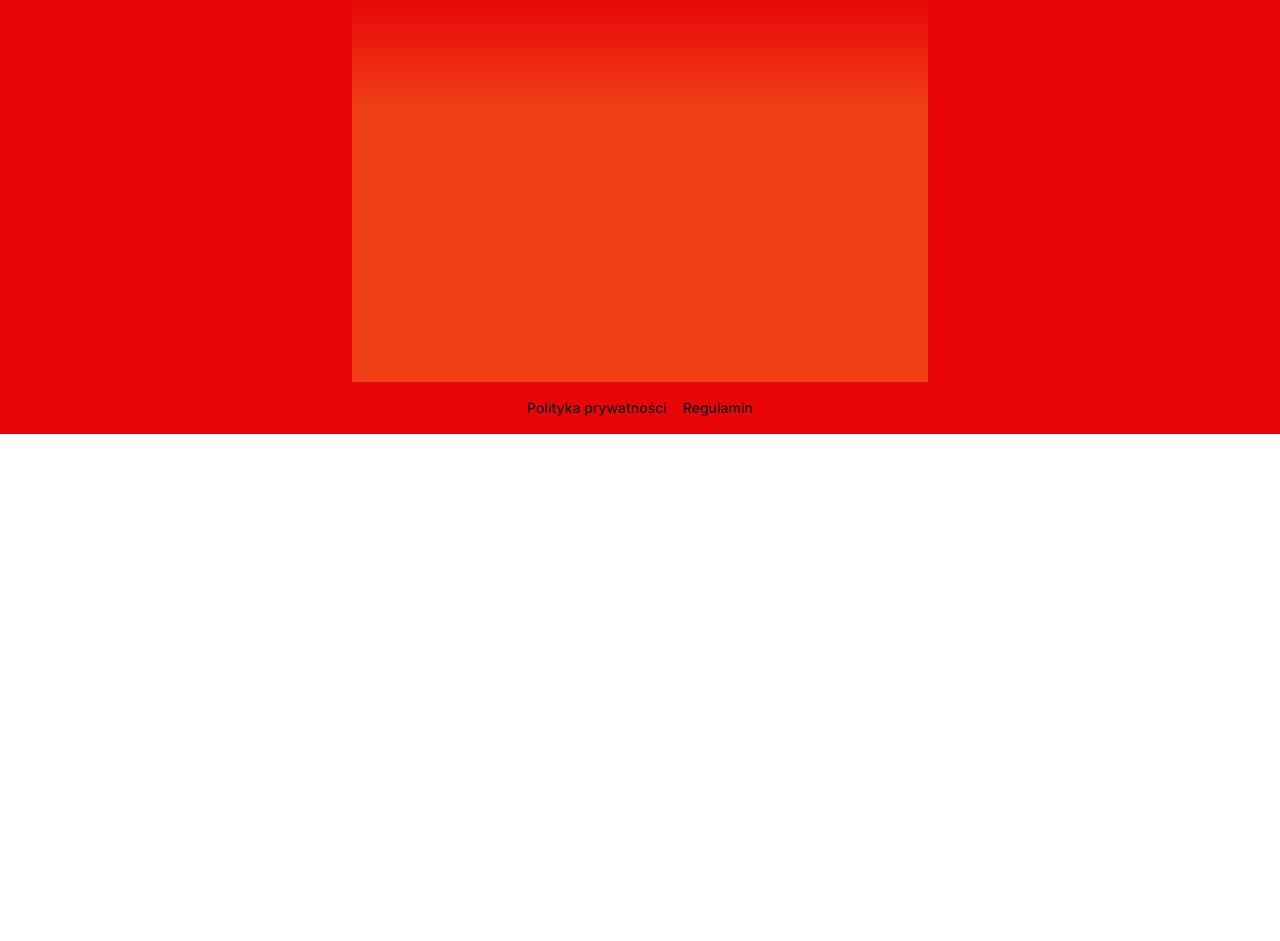
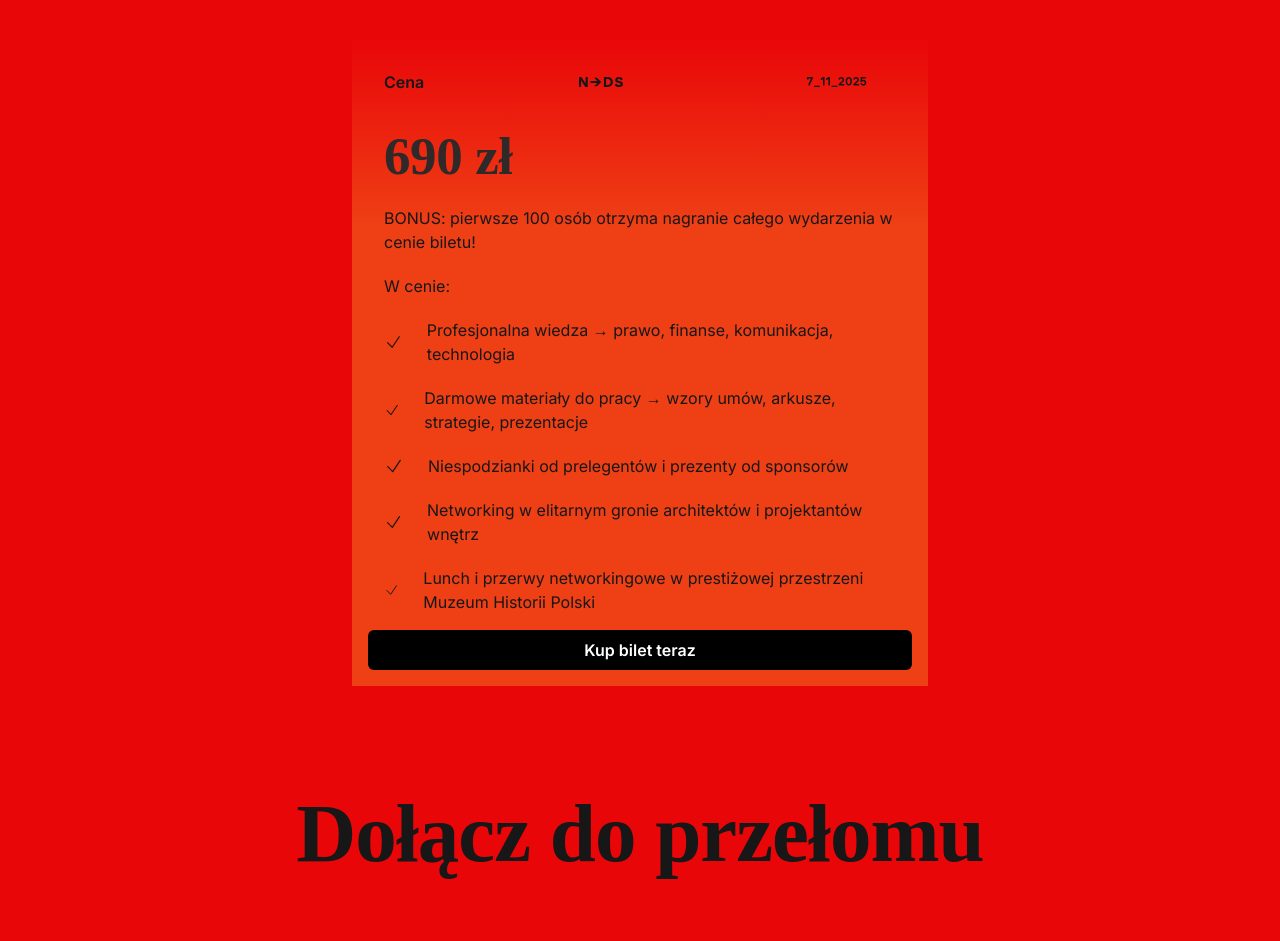
Before and after one commit to wk93/nextdesignsummit.pl, a Next.js app: page / in a window 1280 px wide. Shown: the part 6231-7172 px from the top of the page. Before the commit the page ends 6665 px from the top, so only its background shows below. Built offline with nearby package versions, Linux system fonts and the light colour scheme; a web font is replaced by a local one.

Commit message:
add info

```diff
--- a/app/page.tsx
+++ b/app/page.tsx
@@ -1,4 +1,7 @@
+import Date from "@/components/header/Date";
 import Header from "@/components/header/Header";
+import Sygnet from "@/components/header/Sygnet";
+import { CheckIcon } from "@heroicons/react/24/outline";
 import Link from "next/link";
 
 export default function Home() {
@@ -403,15 +406,67 @@ export default function Home() {
                 className="w-16 md:w-32 lg:w-44 mx-auto"
               />
             </div>
+            <div className="py-10">
               <div
-              className="max-w-xl h-96 mx-auto"
+                className="max-w-xl mx-auto"
                 style={{
                   background:
                     "linear-gradient(180deg, #E90609 0%, #EF3F15 28.85%)",
                   boxShadow: "0 4px 20px 0 #CB1619;",
                 }}
               >
-              <div></div>
+                <div className="flex justify-between items-center p-8">
+                  <div className="font-semibold">Cena</div>
+                  <Sygnet className="w-11" />
+                  <Date className="h-2.5" />
+                </div>
+                <div className="grid grid-cols-1 gap-5 px-8">
+                  <div className="text-h2">690 zł</div>
+                  <div>
+                    BONUS: pierwsze 100 osób otrzyma nagranie całego wydarzenia
+                    w cenie biletu!
+                  </div>
+                  <div>W cenie:</div>
+                  {[
+                    "Profesjonalna wiedza → prawo, finanse, komunikacja, technologia",
+                    "Darmowe materiały do pracy → wzory umów, arkusze, strategie, prezentacje",
+                    "Niespodzianki od prelegentów i prezenty od sponsorów",
+                    "Networking w elitarnym gronie architektów i projektantów wnętrz",
+                    "Lunch i przerwy networkingowe w prestiżowej przestrzeni Muzeum Historii Polski",
+                  ].map((item) => (
+                    <div key={item} className="flex items-center">
+                      <CheckIcon className="size-5" />
+                      <span className="ml-6">{item}</span>
+                    </div>
+                  ))}
+                </div>
+                <div className="p-4">
+                  <Link
+                    href="/order"
+                    className="py-2 px-4 rounded-md bg-black text-white font-semibold text-base/6 block text-center"
+                  >
+                    Kup bilet teraz
+                  </Link>
+                </div>
+              </div>
+            </div>
+            <div className="py-16 text-center">
+              <div className="text-h1 pb-16">Dołącz do przełomu</div>
+              <div className="text-h2 pb-16">
+                Next Design Summit to nie konferencja. To początek nowej ery w
+                designie.
+              </div>
+
+              <div className="max-w-xl mx-auto">
+                Zarezerwuj swój bilet już dziś i bądź częścią wydarzenia, które
+                zapisze się w historii branży.
+                <Link
+                  href="/order"
+                  className="py-2 px-4 rounded-md bg-black text-white font-semibold text-base/6 block text-center mt-8"
+                >
+                  Kup bilet teraz
+                </Link>
+              </div>
             </div>
           </div>
         </div>
```
Lines whose indentation alone changed are shown as unchanged.
